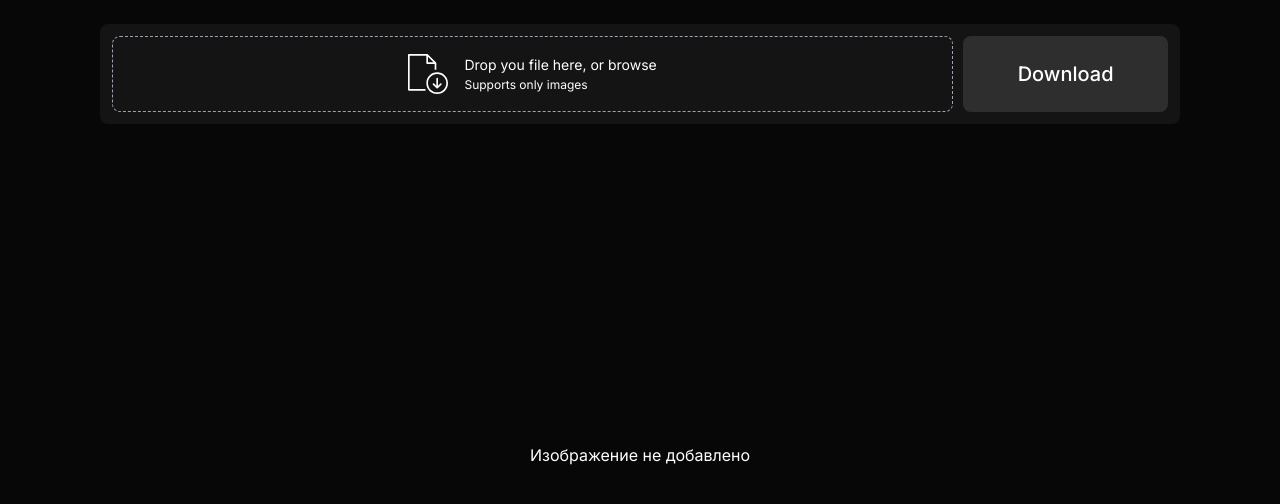
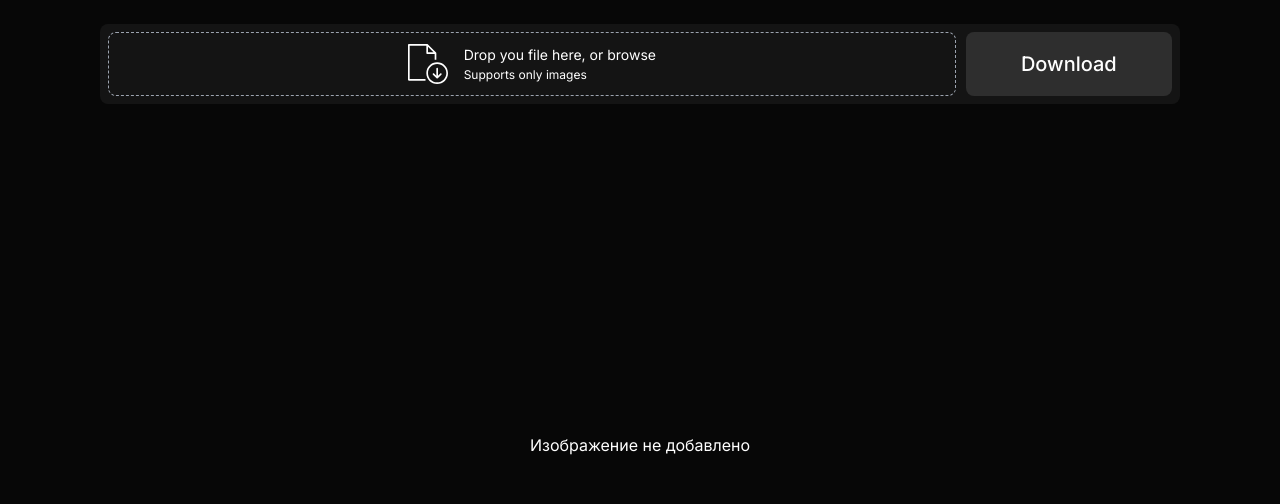
Before and after one commit to Hartaithan/image-editor, a Vue app: page /#/ in a window 1280 px wide. Shown: the top 504 px of the page. Built offline with nearby package versions, Linux system fonts and the light colour scheme.

Commit message:
change header height

```diff
--- a/src/styles/header.scss
+++ b/src/styles/header.scss
@@ -1,8 +1,8 @@
 @import "./colors.scss";
 
 .header {
-  height: 100px;
-  min-height: 100px;
+  height: 80px;
+  min-height: 80px;
   width: 100%;
   margin: 0 auto;
   margin-bottom: 10px;
@@ -15,7 +15,7 @@
     align-items: center;
     background: $c-element;
     border-radius: 8px;
-    padding: 12px;
+    padding: 8px;
   }
   &__dropzone {
     flex: 8;
```
Also changed, not shown: src/views/Home.vue (+2 -5 lines).
